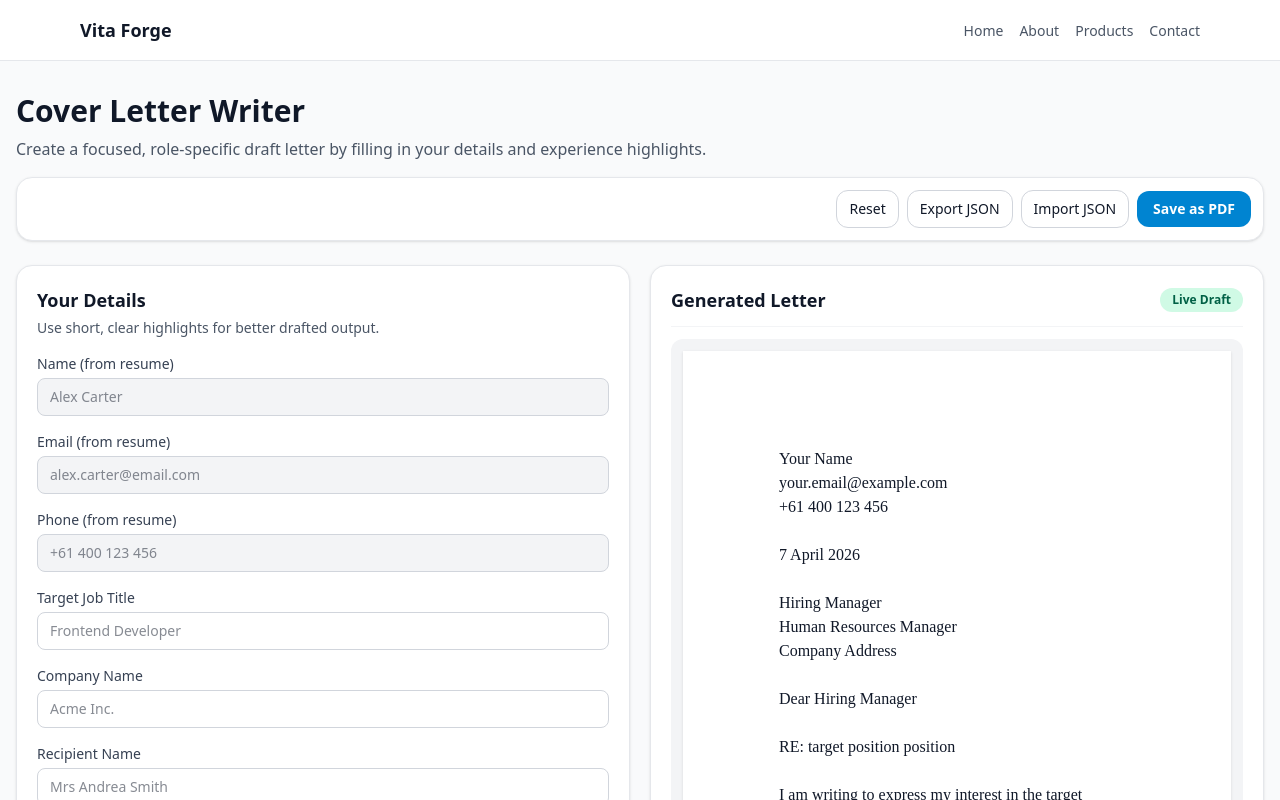
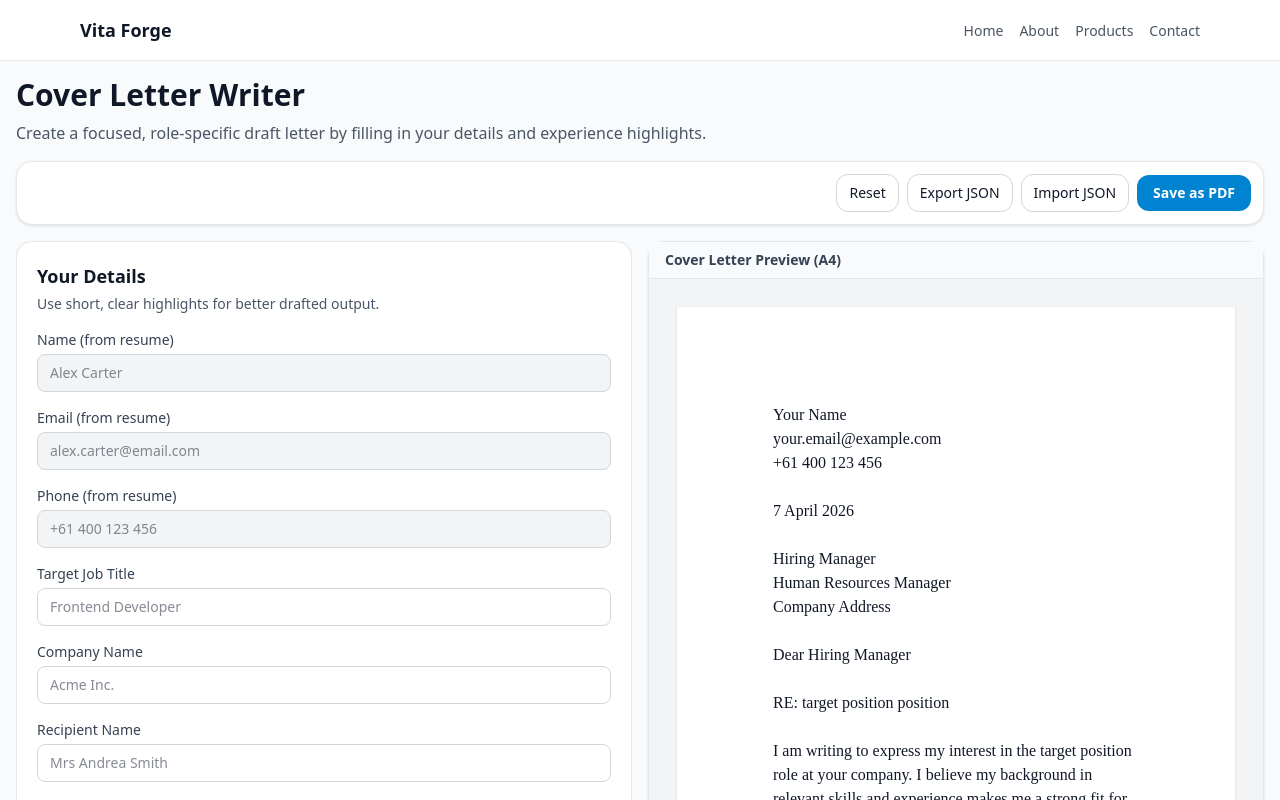
Before and after one commit to axcel-blade/resume-builder, a React (Vite) app: page /apps/cover-letter in a window 1280 px wide. Shown: the top 800 px of the page. Built offline with nearby package versions, Linux system fonts and the light colour scheme.

Commit message:
Update Vita Forge Platform to version 0.3.3

```diff
--- a/package.json
+++ b/package.json
@@ -1,7 +1,7 @@
 {
   "name": "vita-forge",
   "private": true,
-  "version": "0.3.1",
+  "version": "0.3.3",
   "type": "module",
   "scripts": {
     "dev": "vite",
--- a/src/apps/cover-letter/components/CoverLetterPreview.jsx
+++ b/src/apps/cover-letter/components/CoverLetterPreview.jsx
@@ -4,13 +4,6 @@ import React from "react";
 
 export default function CoverLetterPreview({ letter }) {
   return (
-    <article className="rounded-2xl border border-gray-200 bg-white p-5 shadow-sm">
-      <div className="mb-3 flex items-center justify-between border-b border-gray-100 pb-3">
-        <h2 className="text-lg font-semibold text-gray-900">Generated Letter</h2>
-        <span className="rounded-full bg-emerald-100 px-3 py-1 text-xs font-semibold text-emerald-800">
-          Live Draft
-        </span>
-      </div>
     <div className="overflow-x-auto rounded-xl bg-gray-100 p-3">
       <div className="mx-auto w-full max-w-[794px]">
         <div className="mx-auto min-h-[1123px] w-full bg-white px-[96px] py-[96px] shadow-sm">
@@ -27,6 +20,5 @@ export default function CoverLetterPreview({ letter }) {
         </div>
       </div>
     </div>
-    </article>
   );
 }
--- a/src/apps/cover-letter/pages/CoverLetterHome.jsx
+++ b/src/apps/cover-letter/pages/CoverLetterHome.jsx
@@ -154,12 +154,12 @@ export default function CoverLetterHome() {
   };
 
   return (
-    <section className="mx-auto max-w-7xl px-4 py-8">
+    <section className="mx-auto max-w-[1700px] p-4">
       <h1 className="text-3xl font-bold text-gray-900">Cover Letter Writer</h1>
       <p className="mt-2 max-w-3xl text-gray-600">
         Create a focused, role-specific draft letter by filling in your details and experience highlights.
       </p>
-      <div className="sticky top-0 z-10 mt-4 flex flex-wrap items-center justify-end gap-2 rounded-2xl border border-gray-200 bg-white p-3 shadow-sm print:hidden">
+      <div className="sticky top-0 z-40 mt-4 flex flex-wrap items-center justify-end gap-2 rounded-2xl border border-gray-200 bg-white p-3 shadow-sm print:hidden">
         <button
           type="button"
           className="rounded-xl border border-gray-300 px-3 py-2 text-sm transition hover:bg-gray-50"
@@ -200,13 +200,26 @@ export default function CoverLetterHome() {
           {isSavingPdf ? "Saving PDF..." : "Save as PDF"}
         </button>
       </div>
-      <div className="mt-6 grid gap-5 lg:grid-cols-2">
+      <div className="mx-auto mt-4 flex flex-col gap-4 lg:flex-row">
+        <div className="w-full lg:w-1/2">
+          <div className="max-h-[calc(100vh-230px)] overflow-y-auto">
             <CoverLetterForm
               formData={formData}
               setFormData={setFormData}
               hasResumeIdentity={hasResumeIdentity}
             />
+          </div>
+        </div>
+        <div className="w-full lg:w-1/2">
+          <div className="rounded-2xl border border-gray-200 bg-white shadow-sm">
+            <div className="sticky top-0 z-10 border-b border-gray-200 bg-gray-50 px-4 py-2">
+              <p className="text-sm font-semibold text-gray-700">Cover Letter Preview (A4)</p>
+            </div>
+            <div className="max-h-[calc(100vh-160px)] overflow-y-auto bg-gray-100 p-4">
               <CoverLetterPreview letter={letter} />
+            </div>
+          </div>
+        </div>
       </div>
     </section>
   );
```
Also changed, not shown: 1 other file (tests, documents, lock files or other folders). Lines whose indentation alone changed are shown as unchanged.
